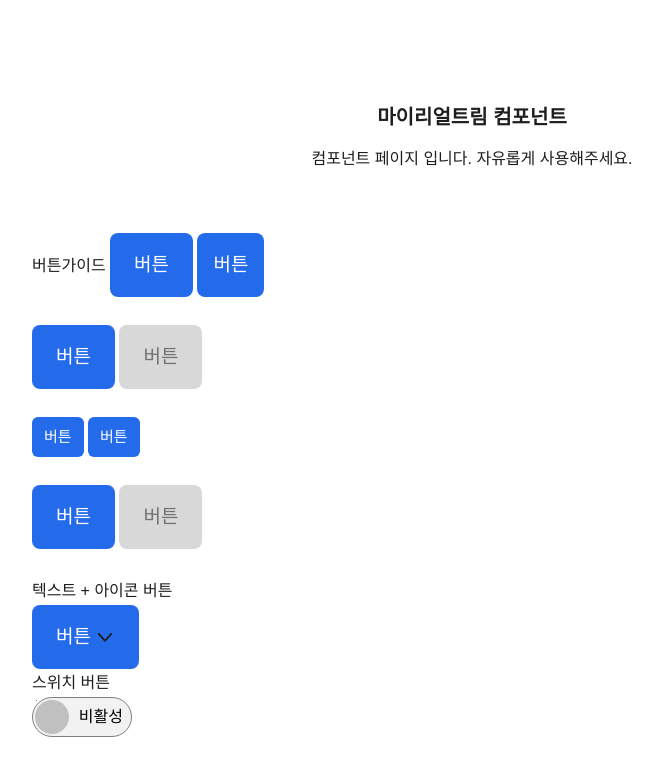
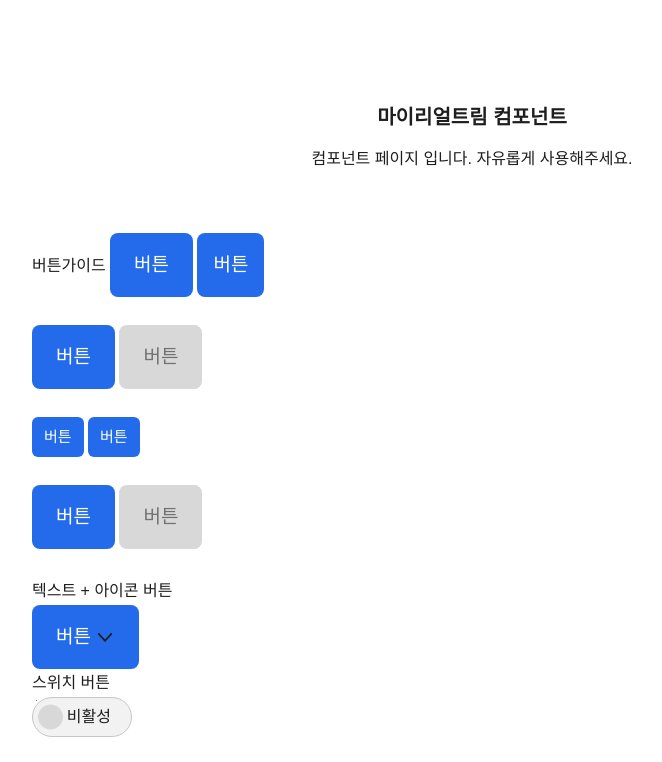
Before and after one commit to moonju-dev/deepdive, a plain HTML site: page html/component.html in a window 1280 px wide. Shown: the top 762 px of the page, without its empty margins (168-830 px from the left). Drawn offline with Linux system fonts and the light colour scheme; files whose address does not match are found by name; a web font is replaced by a local one.

Commit message:
feat: switch 버튼 스타일 수정

```diff
--- a/html/css/switch.css
+++ b/html/css/switch.css
@@ -1,14 +1,15 @@
 :root {
   --width: 100px;
   --height: 40px;
-  --padding: 2px;
-  --borderColor: gray;
-  --offColor: silver;
+  --padding: 5px;
+  --borderColor: var(--border-gray-40);
+  --offColor: var(--btn-disabled-bg);
   --offBgColor: rgba(0, 0, 0, 0.05);
-  --onColor: lightgreen;
-  --onBgColor: green;
-  --textColor: #000;
+  --onColor: var(--btn-active-bg);
+  --onBgColor: #d3e1fb;
+  --textColor: #var(--text-gray-90);
 }
+
 .switch {
   position: absolute;
   width: 1px;
@@ -59,7 +60,7 @@
 
       &::before {
         left: 100%;
-        translate: calc(-100% - 2px) -50%;
+        translate: calc(-100% - 5px) -50%;
         background-color: var(--onColor);
       }
       &::after {
```
